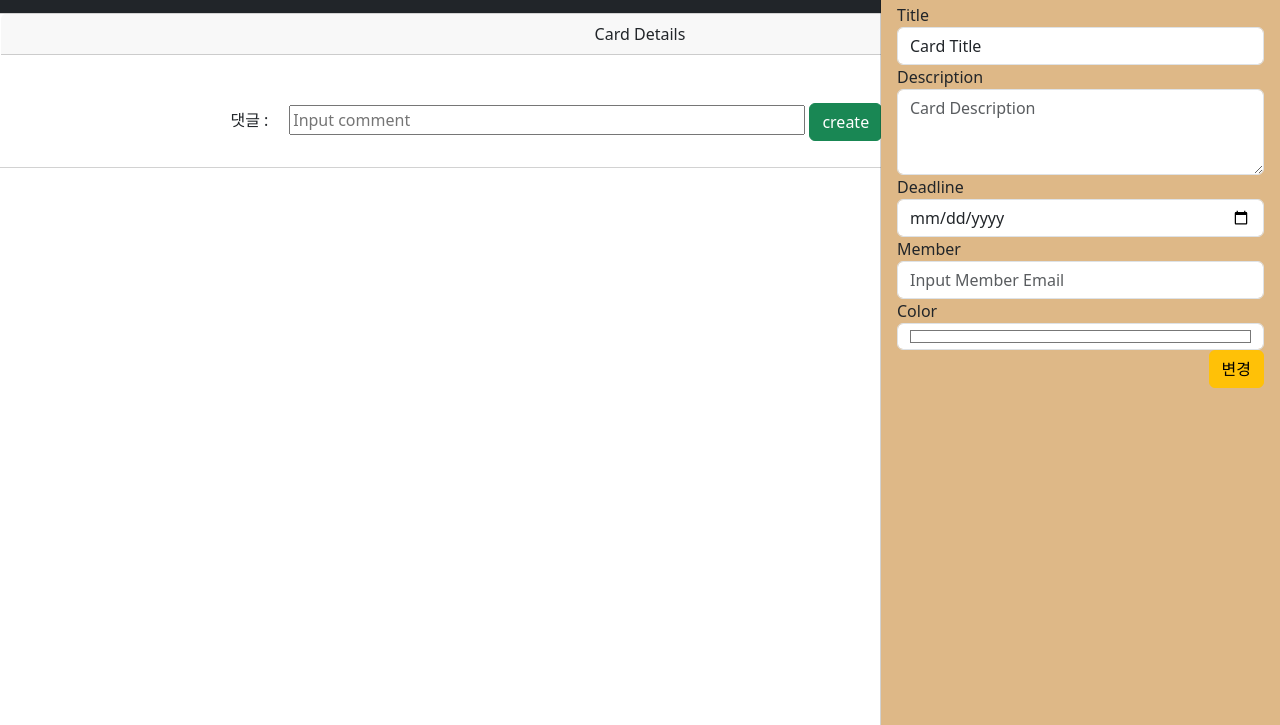
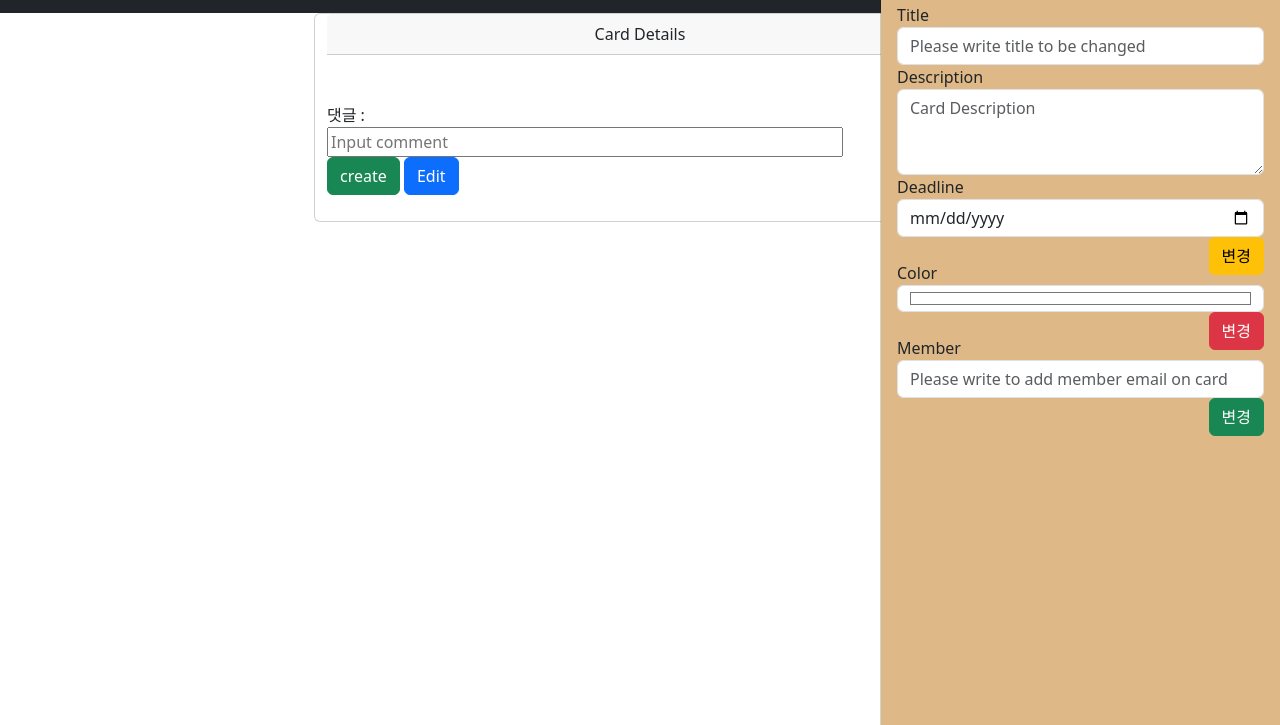
Before and after one commit to yhjs1211/ego4jo, a website: page front-end/public/cardDetail.html in a window 1280 px wide. Both pictures are taken after a click on the button "Edit". Shown: the part 75-800 px from the top of the page. Drawn offline with nearby package versions, Linux system fonts and the light colour scheme; no server answers.

Commit message:
cardDetail Page update

```diff
--- a/front-end/public/cardDetail.html
+++ b/front-end/public/cardDetail.html
@@ -26,14 +26,13 @@
       </div>
     </header>
 
-    <div class="card-containter row" align="center">
-      <div class="card">
-        <div class="card-header">Card Details</div>
-        <div class="card-body">
+    <div class="card-container row">
+      <div class="card col-md-6" id="card">
+        <div class="card-header" align="center">Card Details</div>
+        <div class="card-body" id="cardBody" align="left">
           <h5 class="card-title" id="card-title"></h5>
           <p class="card-text" id="card-description"></p>
           <p class="card-text" id="card-deadline"></p>
-          <p class="card-text" id="card-color"></p>
         </div>
         <div class="card-foot row">
           <div id="commentInput" class="col-md-11">
@@ -95,7 +94,7 @@
             type="text"
             class="form-control"
             id="titleInput"
-            value="Card Title"
+            placeholder="Please write title to be changed"
           />
         </div>
         <div class="form-group">
@@ -111,15 +110,15 @@
           <label for="deadlineInput">Deadline</label>
           <input type="date" class="form-control" id="deadlineInput" />
         </div>
-        <div class="form-group">
-          <label for="titleInput">Member</label>
-          <input
-            type="text"
-            class="form-control"
-            id="memberInput"
-            placeholder="Input Member Email"
-          />
-        </div>
+        <button
+          type="button"
+          onclick="updateCard()"
+          class="btn btn-warning"
+          id="updateBtn"
+        >
+          변경
+        </button>
+        <br />
         <div class="form-group">
           <label for="colorInput">Color</label>
           <input
@@ -128,15 +127,33 @@
             id="colorInput"
             value="#ffffff"
           />
+          <button
+            type="button"
+            onclick="updateCardColor()"
+            class="btn btn-danger"
+            id="updateBtn"
+          >
+            변경
+          </button>
         </div>
-        <button
-          type="button"
-          onclick="updateCard()"
-          class="btn btn-warning"
-          id="updateBtn"
-        >
-          변경
-        </button>
+        <br />
+        <div class="form-group">
+          <label for="memberInput">Member</label>
+          <input
+            type="text"
+            class="form-control"
+            id="memberInput"
+            placeholder="Please write to add member email on card"
+          />
+          <button
+            type="button"
+            onclick="updateCardMember()"
+            class="btn btn-success"
+            id="updateBtn"
+          >
+            변경
+          </button>
+        </div>
       </div>
     </div>
 
--- a/front-end/public/css/cardDetail.css
+++ b/front-end/public/css/cardDetail.css
@@ -14,3 +14,8 @@
 #deleteCommentBtn {
   float: right;
 }
+
+#card {
+  position: relative;
+  left: 25%;
+}
--- a/front-end/public/js/cardDetail.js
+++ b/front-end/public/js/cardDetail.js
@@ -2,8 +2,9 @@ const id = new URL(document.location.href).searchParams.get('id'); // cardId
 const cardTitle = document.getElementById('card-title');
 const cardDescription = document.getElementById('card-description');
 const cardDeadline = document.getElementById('card-deadline');
-const cardColor = document.getElementById('card-color');
 const commentBox = document.getElementById('comment-box');
+const card = document.getElementById('card');
+const cardBody = document.getElementById('cardBody');
 
 document.addEventListener('DOMContentLoaded', async () => {
   const options = {
@@ -20,7 +21,7 @@ document.addEventListener('DOMContentLoaded', async () => {
   cardTitle.innerHTML = 'Title : ' + result.data.title;
   cardDescription.innerHTML = 'Description : ' + result.data.description;
   cardDeadline.innerHTML = 'Deadline : ' + result.data.deadline;
-  cardColor.innerHTML = 'Color : ' + result.data.color;
+  card.setAttribute('style', `background-color:${result.data.color}`);
   result.data.comments.forEach((d) => {
     commentBox.innerHTML += `
     <li>
@@ -31,16 +32,95 @@ document.addEventListener('DOMContentLoaded', async () => {
     </li>
     `;
   });
+  if (result.data.workers.length !== 0) {
+    const memberDiv = document.createElement('div');
+    memberDiv.innerHTML = `
+    <h3 style="color:coral">Members</h3>
+    `;
+    const ul = document.createElement('ul');
+    ul.setAttribute('id', 'workers');
+    ul.setAttribute('style', 'list-style-type: none');
+
+    result.data.workers.forEach((w, idx) => {
+      const li = document.createElement('li');
+      li.setAttribute('id', w.id);
+      li.innerHTML += `${idx + 1} : ${w.name}`;
+      ul.appendChild(li);
+    });
+    memberDiv.appendChild(ul);
+    cardBody.appendChild(memberDiv);
+  }
 });
 
 async function updateCard() {
-  const colorInput = document.getElementById('colorInput').value;
+  const titleInput =
+    document.getElementById('titleInput').value === ''
+      ? undefined
+      : document.getElementById('titleInput').value;
+  const descriptionInput =
+    document.getElementById('descriptionInput').value === ''
+      ? undefined
+      : document.getElementById('descriptionInput').value;
   const deadlineInput =
     document.getElementById('deadlineInput').value === ''
-      ? null
+      ? undefined
       : document.getElementById('deadlineInput').value;
-  console.log(deadlineInput);
-  console.log(colorInput);
+
+  if (!titleInput && !descriptionInput && !deadlineInput) {
+    alert('변경할 데이터가 없습니다.');
+  } else {
+    const options = {
+      method: 'PUT',
+      body: JSON.stringify({
+        title: titleInput,
+        description: descriptionInput,
+        deadline: deadlineInput,
+      }),
+      headers: {
+        'Content-Type': 'application/json',
+      },
+    };
+
+    await fetch(`http://localhost:8080/cards/${id}`, options);
+    window.location.reload();
+  }
+}
+
+async function updateCardColor() {
+  const colorInput = document.getElementById('colorInput').value;
+  const options = {
+    method: 'PUT',
+    body: JSON.stringify({ color: colorInput }),
+    headers: {
+      'Content-Type': 'application/json',
+    },
+  };
+  const result = await fetch(`http://localhost:8080/cards/${id}`, options);
+  window.location.reload();
+}
+async function updateCardMember() {
+  const memberInput =
+    document.getElementById('memberInput').value === ''
+      ? undefined
+      : document.getElementById('memberInput').value;
+  if (!memberInput) {
+    alert('추가할 멤버의 이메일을 입력해주세요.');
+  } else {
+    const options = {
+      method: 'PUT',
+      body: JSON.stringify({ userEmail: memberInput }),
+      headers: {
+        'Content-Type': 'application/json',
+      },
+    };
+    const result = await fetch(
+      `http://localhost:8080/cards/${id}`,
+      options,
+    ).catch((e) => {
+      return e;
+    });
+    console.log(result);
+  }
 }
 
 async function createCommentForCard() {
--- a/src/cards/DTO/create.DTO.ts
+++ b/src/cards/DTO/create.DTO.ts
@@ -5,7 +5,6 @@ export class CreateCardDTO extends PickType(Card, [
   'title',
   'description',
   'deadline',
-  'color',
   'cardNum',
   'columnId',
 ] as const) {}
--- a/src/cards/DTO/update.DTO.ts
+++ b/src/cards/DTO/update.DTO.ts
@@ -2,6 +2,7 @@ import { PartialType } from '@nestjs/swagger';
 import { CreateCardDTO } from './create.DTO';
 
 export class UpdateCardDTO extends PartialType(CreateCardDTO) {
+  color?: string;
   newCardNum?: number;
   columnId?: number;
   userEmail?: string;
--- a/src/cards/card.entity.ts
+++ b/src/cards/card.entity.ts
@@ -56,6 +56,7 @@ export class Card {
     type: 'varchar',
     length: 30,
     nullable: true,
+    default: '#ffffff',
   })
   color: string;
 
--- a/src/cards/cards.service.ts
+++ b/src/cards/cards.service.ts
@@ -21,7 +21,10 @@ export class CardsService {
   }
 
   async updateCard(data: UpdateCardDTO, id: number): Promise<number | Card> {
-    const card = await this.cardRepository.findOneBy({ id });
+    const card = await this.cardRepository.findOne({
+      where: { id },
+      relations: { workers: true },
+    });
 
     if (card) {
       if (data.columnId && data.newCardNum) {
--- a/src/main.ts
+++ b/src/main.ts
@@ -9,7 +9,11 @@ async function bootstrap() {
   const app = await NestFactory.create(AppModule);
 
   app.enableCors({
-    origin: ['http://127.0.0.1:5500', 'http://localhost:8080'],
+    origin: [
+      'http://127.0.0.1:5500',
+      'http://localhost:8080',
+      'http://127.0.0.1:5501',
+    ],
     credentials: true,
     methods: ['GET', 'POST', 'PATCH', 'PUT', 'DELETE'],
   });
```
Also changed, not shown: front-end/public/css/index.css (line endings or trailing spaces).
